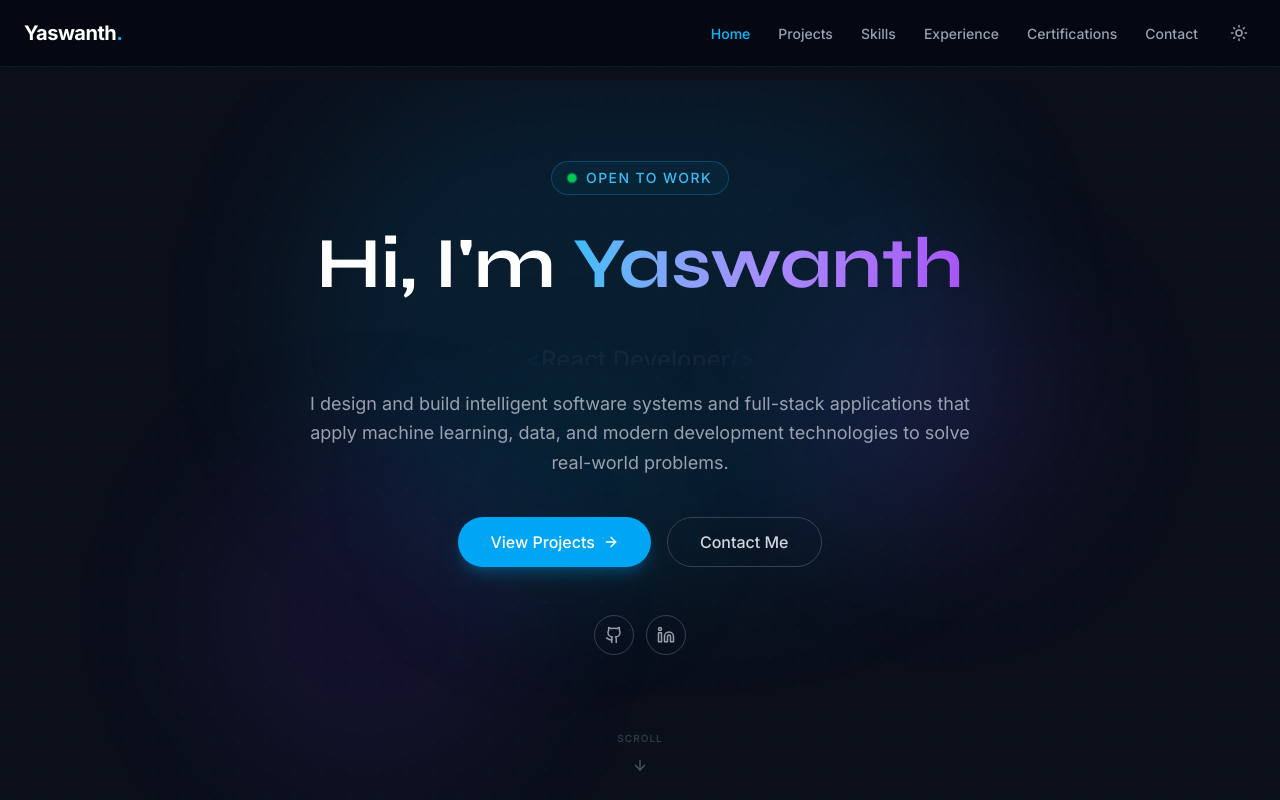
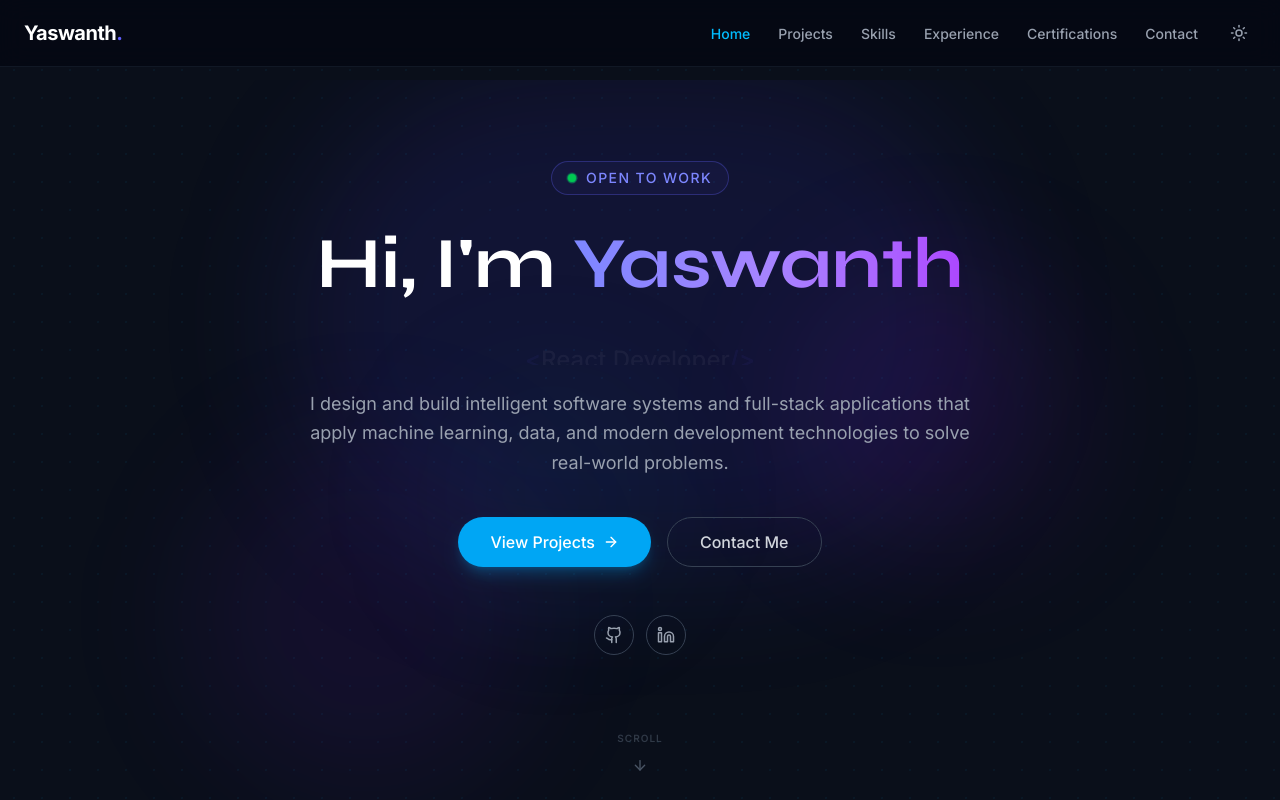
Before and after one commit to Yaswanth876/my_portfolio, a React (Vite) app in the folder yaswanth-portfolio/: page / in a window 1280 px wide. Shown: the top 800 px of the page. Built offline with nearby package versions, Linux system fonts and the light colour scheme.

Commit message:
index.css updated

```diff
--- a/yaswanth-portfolio/src/index.css
+++ b/yaswanth-portfolio/src/index.css
@@ -1,26 +1,6 @@
 @import "tailwindcss";
 
 /*  Sky-blue accent (sabari-works)  */
-@theme {
-  --color-indigo-300: #7dd3fc;
-  --color-indigo-400: #38bdf8;
-  --color-indigo-500: #0ea5e9;
-  --color-indigo-600: #0284c7;
-  --color-indigo-700: #0369a1;
-  --color-indigo-800: #075985;
-  --color-indigo-900: #0c4a6e;
-  --color-indigo-950: #082f49;
-
-  --color-violet-300: #c4b5fd;
-  --color-violet-400: #a78bfa;
-  --color-violet-500: #8b5cf6;
-  --color-violet-600: #7c3aed;
-
-  --color-purple-400: #c084fc;
-  --color-purple-500: #a855f7;
-  --color-purple-600: #9333ea;
-}
-
 /*  Design tokens  */
 :root {
   --bg: #eff7ff;
```
